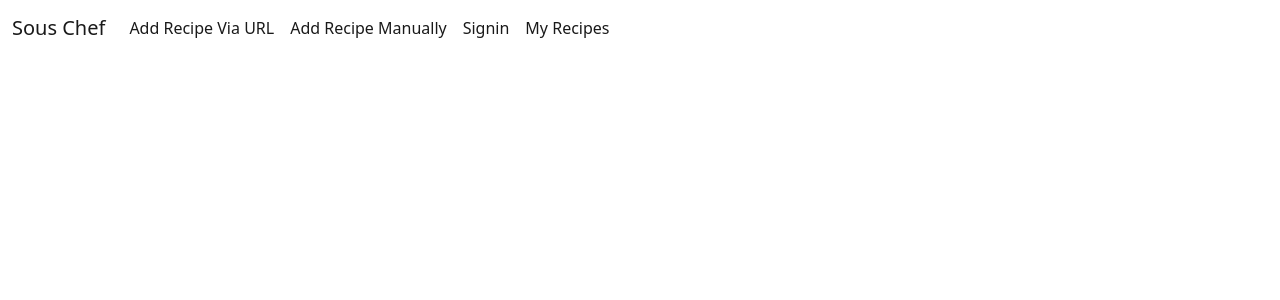
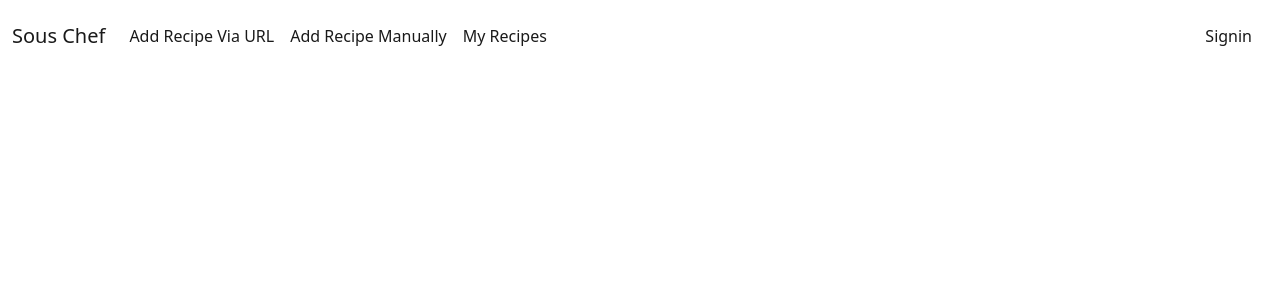
Before and after one commit to Zahnen/sous-chef, a React (Create React App) app in the folder client/: page / in a window 1280 px wide. Shown: the top 300 px of the page. Built offline with nearby package versions, Linux system fonts and the light colour scheme; no server answers.

Commit message:
correctly align navbar links

```diff
--- a/client/src/components/NavBar.js
+++ b/client/src/components/NavBar.js
@@ -3,13 +3,14 @@ import { Link } from 'react-router-dom';
 
 function NavBar() {
 return(
+  <>
   <nav className="navbar navbar-expand-lg navbar-light bg-white">
     <div className="container-fluid">
-      <Link to="/catstone" className="navbar-brand" >Sous Chef</Link>
-      <button className="navbar-toggler" type="button" data-bs-toggle="collapse" data-bs-target="#navbarNav" aria-controls="navbarNav" aria-expanded="false" aria-label="Toggle navigation">
+      <Link to="/" className="navbar-brand" >Sous Chef</Link>
+      <button className="navbar-toggler" type="button" data-bs-toggle="collapse" data-bs-target=".navbarNav" aria-controls="navbarNav" aria-expanded="false" aria-label="Toggle navigation">
         <span className="navbar-toggler-icon"></span>
       </button>
-      <div className="collapse navbar-collapse" id="navbarNav">
+      <div className="collapse navbar-collapse navbarNav">
         <ul className="navbar-nav">
           <li className="nav-item">
             <Link className="nav-link active" aria-current="page" to="/addrecipeurl">Add Recipe Via URL</Link>
@@ -18,15 +19,21 @@ return(
             <Link className="nav-link active" aria-current="page" to="/addrecipe">Add Recipe Manually</Link>
           </li>
           <li className="nav-item">
-            <Link className="nav-link active" aria-current="page" to="/signin">Signin</Link>
-          </li>
-          <li className="nav-item">
             <Link className="nav-link active" aria-current="page" to="/myrecipes">My Recipes</Link>
           </li>
         </ul>
+        <div class="collapse navbar-collapse text-right navbarNav">
+            <ul class="navbar-nav ms-auto flex-nowrap">
+            <li className="nav-item text-right">
+              <Link className="nav-link active m-2" aria-current="page" to="/signin">Signin</Link>
+            </li>
+            </ul>
+        </div>
       </div>
     </div>
   </nav>
+  </>
+
 )}
 
 export default NavBar;
```
